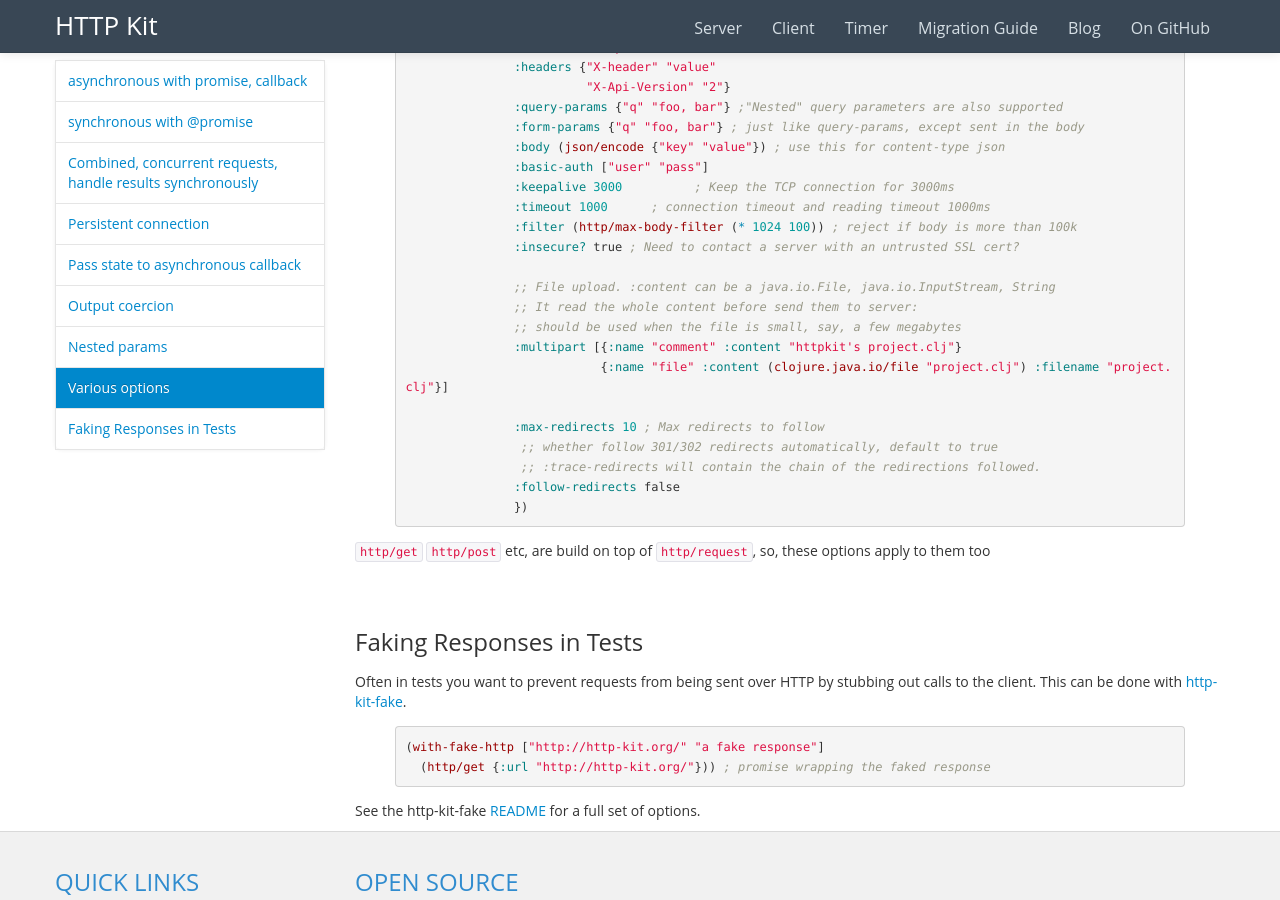
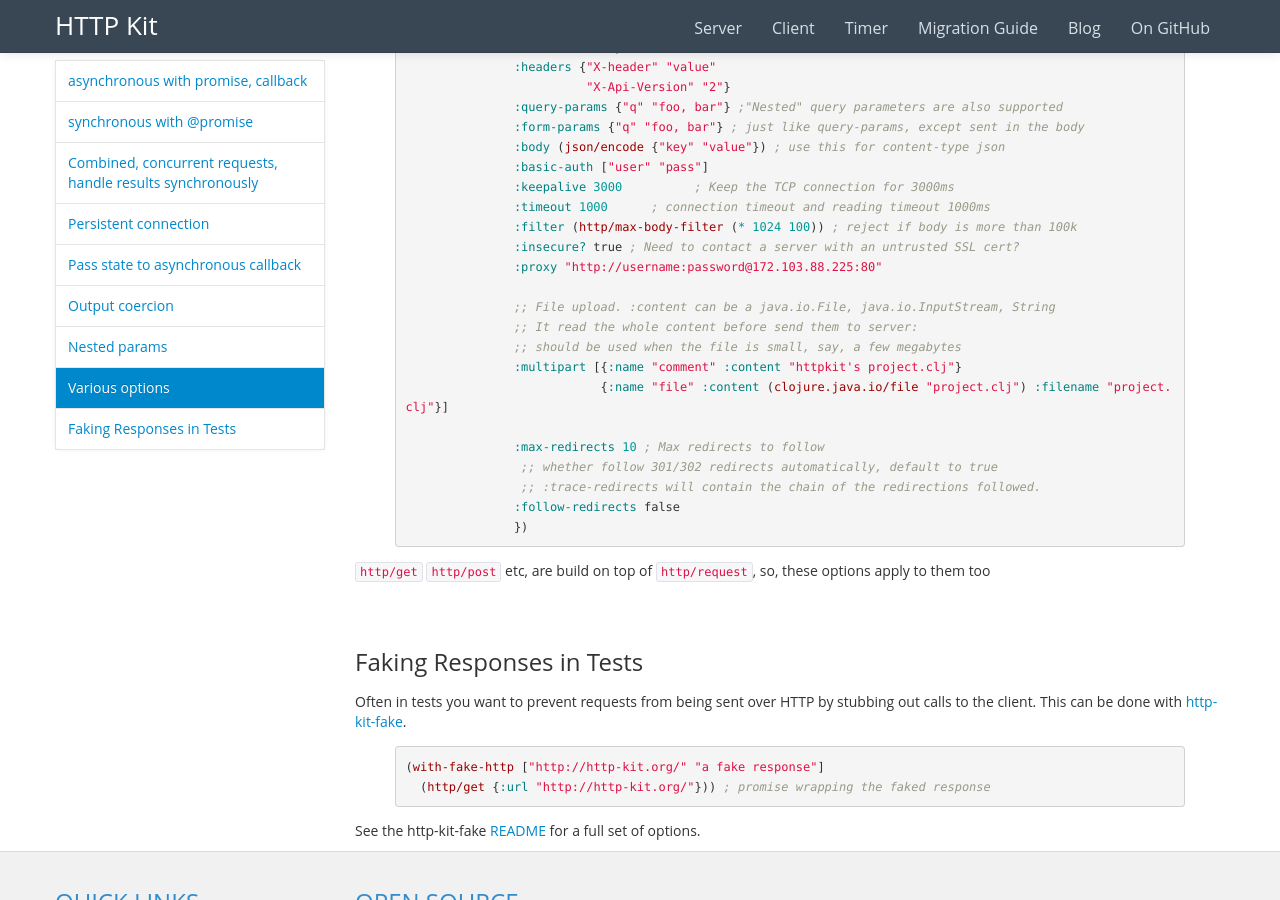
Before and after one commit to http-kit/http-kit.github.com, a Jekyll site: the page built from client.html, in a window 1280 px wide and 900 px high, scrolled down 3548 px. Built offline with Jekyll 4.4.1, drawn with Linux system fonts in a browser that asks for light colours; nearby versions of some CDN libraries; library files that are not in the unit come from our copies.

Commit message:
Add proxy example

```diff
--- a/client.html
+++ b/client.html
@@ -171,6 +171,7 @@ title: HTTP client
                :timeout 1000      ; connection timeout and reading timeout 1000ms
                :filter (http/max-body-filter (* 1024 100)) ; reject if body is more than 100k
                :insecure? true ; Need to contact a server with an untrusted SSL cert?
+               :proxy "http://username:password@172.103.88.225:80"
 
                ;; File upload. :content can be a java.io.File, java.io.InputStream, String
                ;; It read the whole content before send them to server:
```
